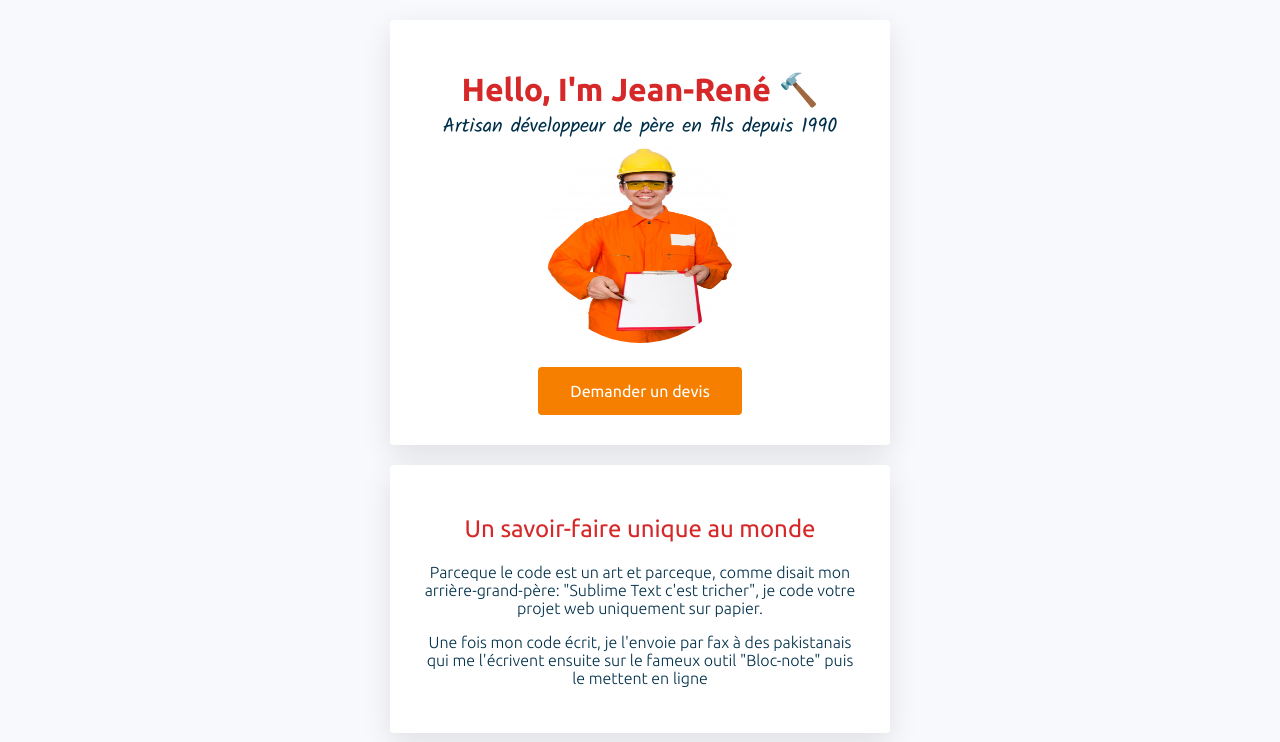
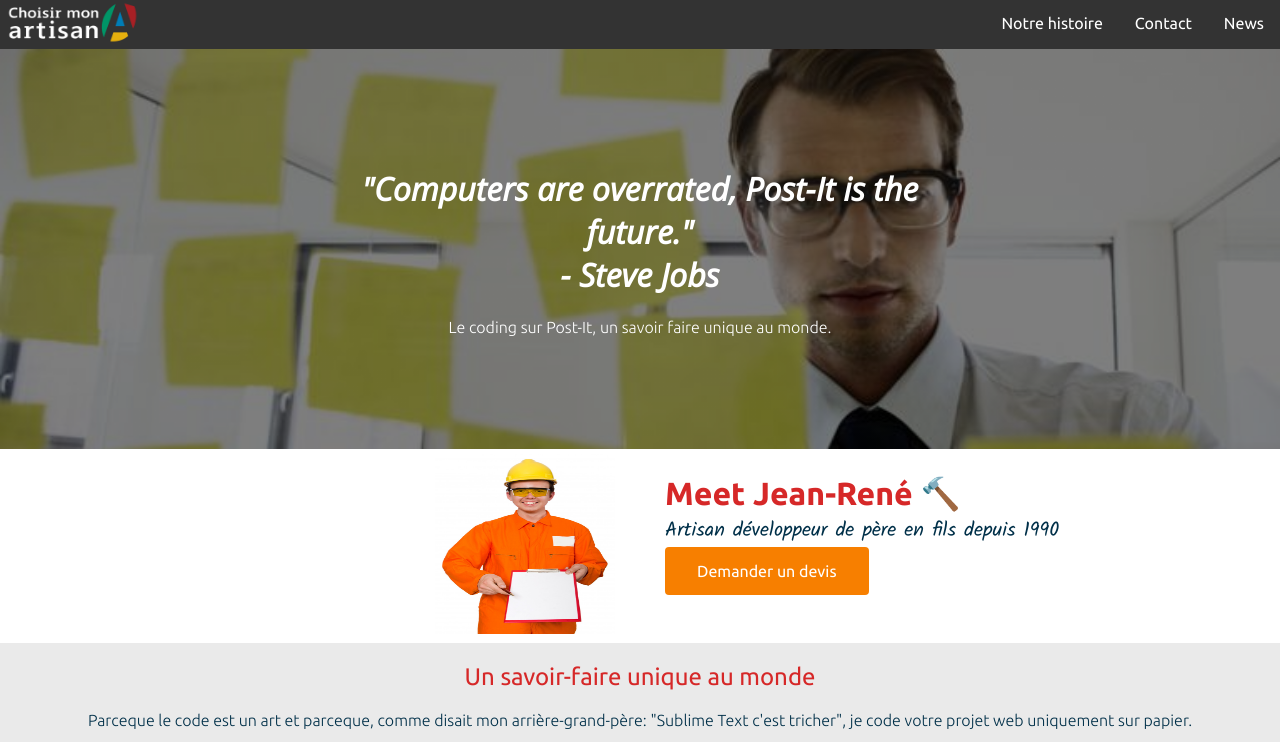
Before and after one commit to nathanmenard/profile, a plain HTML site: page index.html in a window 1280 px wide. Shown: the top 742 px of the page. Drawn offline with nearby package versions, Linux system fonts and the light colour scheme.

Commit message:
make my profile prettier

```diff
--- a/index.html
+++ b/index.html
@@ -2,21 +2,44 @@
 <html lang="en">
 <head>
   <meta charset="UTF-8">
-  <meta name="viewport" content="width=device-width, initial-scale=1">
+  <!-- <meta name="viewport" content="width=device-width, initial-scale=1"> -->
   <title>My profile</title>
-  <link href="https://fonts.googleapis.com/css?family=Kalam|Ubuntu:300,400,700" rel="stylesheet">
+  <link href="https://fonts.googleapis.com/css?family=Open+Sans:300i|Kalam|Ubuntu:300,400,700" rel="stylesheet">
+
   <link rel="stylesheet" href="https://use.fontawesome.com/releases/v5.6.3/css/all.css">
   <link rel="stylesheet" href="style.css">
 </head>
+
 <body>
+   <ul id="navigation-bar">
+    <li><img src="images/artisanat_logo.png" alt="Jean-René"></li>
+    <li style="float:right"><a href="#news">News</a></li>
+    <li style="float:right"><a href="#contact">Contact</a></li>
+    <li style="float:right"><a href="#notre-histoire">Notre histoire</a></li>
+  </ul>
+
+  <div class="hero-image">
+    <div class="hero-text">
+      <h1>"Computers are overrated, Post-It is the future."<br>
+      - Steve Jobs</h1>
+      <p>Le coding sur Post-It, un savoir faire unique au monde.</p>
+    </div>
+  </div>
 
   <div class="text-center container">
-    <div class="card">
-      <h1>Hello, I'm Jean-René 🔨</h1>
-      <h2 class = "motto">Artisan développeur de père en fils depuis 1990</h2>
-      <img class="profile-image" src="images/profile4.jpg" alt="Jean-René">
-      <div>
-        <a class = "red-button" href="https://static.independent.co.uk/s3fs-public/thumbnails/image/2017/07/11/11/harold-0.jpg">Demander un devis</a>
+    <div id="first-card">
+      <div class="row">
+        <div class="column" id ="column1">
+          <img class="profile-image" src="images/profile4.jpg" alt="Jean-René">
+        <!-- <img src="img_snow.jpg" alt="Snow" style="width:100%"> -->
+        </div>
+        <div class="column" id ="column2">
+          <h1>Meet Jean-René 🔨</h1>
+          <h2 class = "motto">Artisan développeur de père en fils depuis 1990</h2>
+          <div>
+            <a class = "red-button" href="https://static.independent.co.uk/s3fs-public/thumbnails/image/2017/07/11/11/harold-0.jpg">Demander un devis</a>
+          </div>
+        </div>
       </div>
     </div>
 
--- a/style.css
+++ b/style.css
@@ -1,5 +1,6 @@
 body {
-  background-color: #F7F9FC;
+  background-color: rgb(234, 234, 234);
+  margin: 0;
 }
 
 h1 {
@@ -20,6 +21,24 @@ p {
   color: #003049;
 }
 
+.row {
+  display: flex;
+}
+
+.column {
+  flex: 50%;
+  padding: 5px;
+}
+
+#column1 {
+  text-align: right;
+  margin: 0 20px 0 0;
+}
+
+#column2 {
+  text-align: left;
+  margin: 0 0 0 20px;
+}
 .red-button {
   background-color: #f77f00; /* Green */
   border: none;
@@ -45,26 +64,32 @@ p {
 }
 
 .profile-image {
-  width: 200px;
-  height: 200px;
-  border-radius: 50%;
-  margin: 0 0 20px 0
+  /*float: left;*/
+  width: 180px;
+  height: 180px;
+  /*border-radius: 50%;*/
+
 }
 
 .container {
-  width: 500px;   /* This sets the width */
+  width: auto;    This sets the width
   margin: 0 auto; /* This automatically sets left/right margins */
+  background-color: rgb(234, 234, 234);
 }
 
 .text-center {
   text-align: center;
 }
 .card {
+  background: rgb(234, 234, 234);
+  padding: 65x;
+  /*border-radius: 4px;*/
+  /*box-shadow: 0 10px 30px rgba(0,0,0,.1);*/
+  margin: 20px 0 40px 0;
+}
+
+#first-card {
   background: white;
-  padding: 30px;
-  border-radius: 4px;
-  box-shadow: 0 10px 30px rgba(0,0,0,.1);
-  margin: 20px 0 0 0;
 }
 
 .list-inline {
@@ -86,21 +111,80 @@ p {
   color: #d62828;
 }
 
-@media (max-width: 960px) {
-  /* For a screen < 960px, this CSS will be read */
-  .container {
-    width: 700px;
-  }
+
+body, html {
+    height: 100%;
 }
-@media (max-width: 720px) {
-  /* For a screen < 720px, this CSS will be read */
-  .container {
-    width: 500px;
-  }
+
+/* The hero image */
+.hero-image {
+  /* Use "linear-gradient" to add a darken background effect to the image (photographer.jpg). This will make the text easier to read */
+  background-image: linear-gradient(rgba(0, 0, 0, 0.5), rgba(0, 0, 0, 0.5)), url("images/postit.jpg");
+
+  /* Set a specific height */
+  height: 50%;
+
+  /* Position and center the image to scale nicely on all screens */
+  background-position: center;
+  background-repeat: no-repeat;
+  background-size: cover;
+  position: relative;
 }
-@media (max-width: 540px) {
-  /* For a screen < 540px, this CSS will be read */
-  .container {
-    width: 300px;
-  }
+
+/* Place text in the middle of the image */
+.hero-text {
+  text-align: center;
+  position: absolute;
+  top: 50%;
+  left: 50%;
+  transform: translate(-50%, -50%);
+  color: white;
 }
+
+.hero-text h1 {
+  font-family: 'Open Sans', sans-serif;
+  color: white
+}
+
+.hero-text p {
+  color: white
+}
+
+#navigation-bar {
+  list-style-type: none;
+  margin: 0;
+  padding: 0;
+  overflow: hidden;
+  background-color: #333;
+}
+
+#navigation-bar li {
+  float: left;
+}
+
+#navigation-bar img {
+  height: 45px;
+}
+
+#navigation-bar li a {
+  font-family: 'Ubuntu', sans-serif;
+  display: block;
+  color: white;
+  text-align: center;
+  padding: 14px 16px;
+  text-decoration: none;
+}
+
+#navigation-bar li a:hover {
+  background-color: #111;
+}
+
+/*
+#navigation-bar li {
+  border-right: 1px solid #bbb;
+}
+
+#navigation-bar li:last-child {
+  border-right: none;
+}
+*/
```
Also changed, not shown: images/artisanat_logo.png (added), images/postit.jpg (added).
